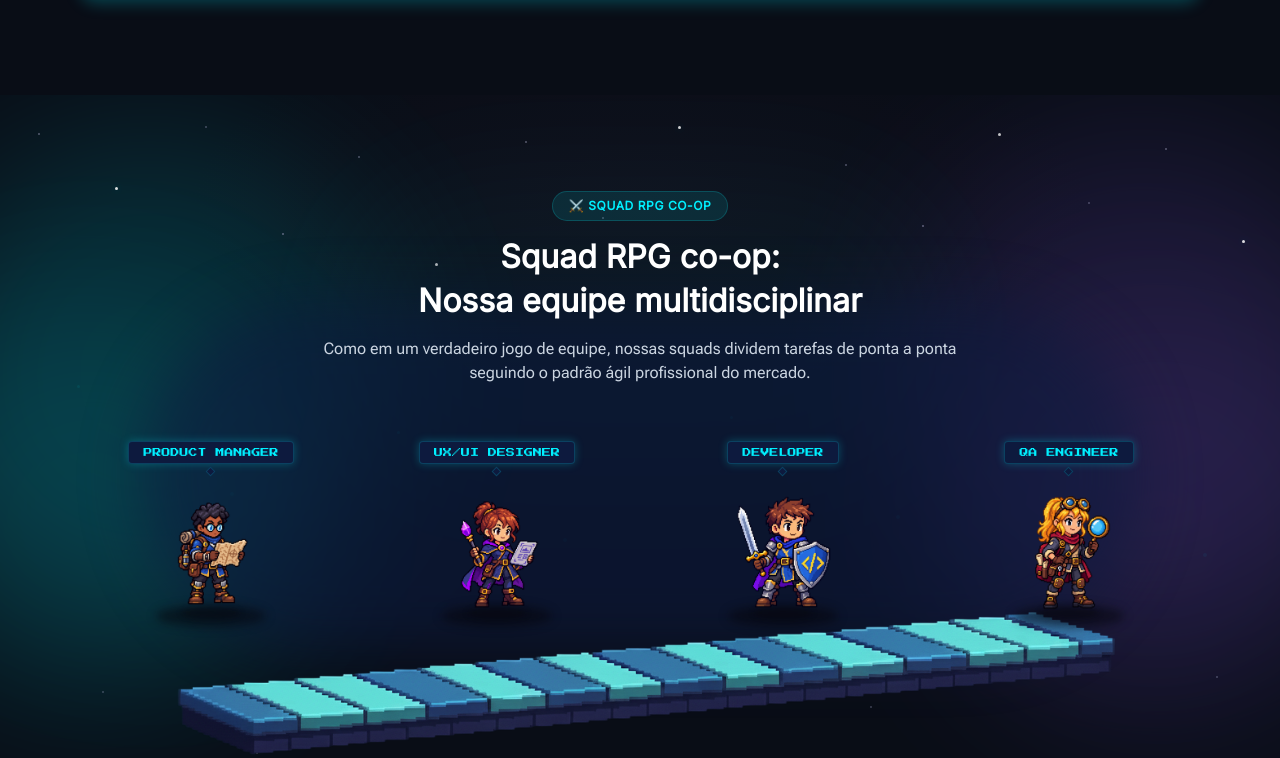
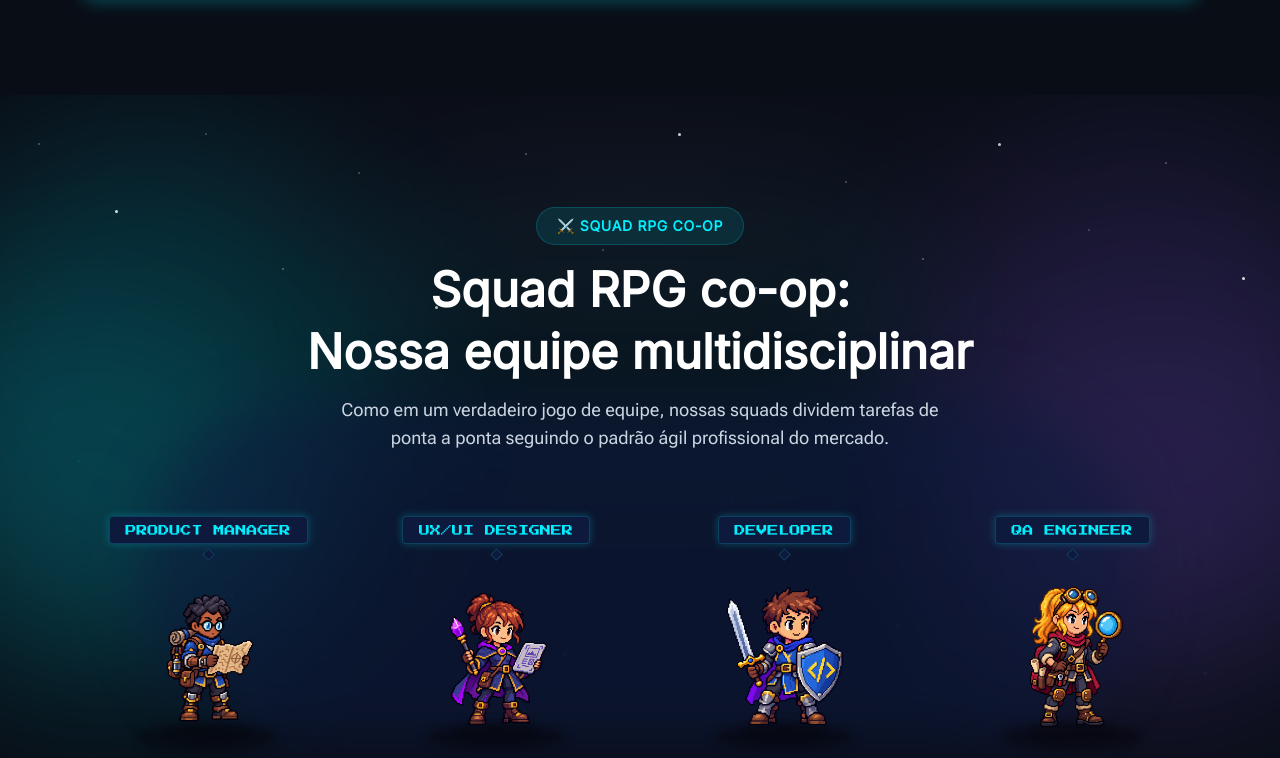
Before and after one commit to ANDERSONGUASSU/devlevelup, a React (Vite) app: page / in a window 1280 px wide. Shown: the part 2892-3650 px from the top of the page. Built offline with nearby package versions, Linux system fonts and the light colour scheme; a web font is replaced by a local one.

Commit message:
feat(squad): aumenta texto, personagens e plataforma da seção

```diff
--- a/src/components/squad/SquadCard.tsx
+++ b/src/components/squad/SquadCard.tsx
@@ -9,28 +9,28 @@ interface SquadCardProps {
 export function SquadCard({ role, className }: SquadCardProps) {
   return (
     <div className={cn('flex flex-col items-center', className)}>
-      <div className="flex flex-col items-center gap-1">
-        <span className="flex h-[23px] items-center justify-center whitespace-nowrap rounded border border-arcade-cyan-badge-border bg-arcade-level px-3.5 font-pixel text-[9px] leading-none text-arcade-cyan shadow-arcade-glow">
+      <div className="flex flex-col items-center gap-1.5">
+        <span className="flex h-[28px] items-center justify-center whitespace-nowrap rounded border border-arcade-cyan-badge-border bg-arcade-level px-4 font-pixel text-[11px] leading-none text-arcade-cyan shadow-arcade-glow">
           {role.label}
         </span>
         <span
           aria-hidden="true"
-          className="size-[7px] rotate-45 border border-arcade-cyan-badge-border bg-arcade-level"
+          className="size-[9px] rotate-45 border border-arcade-cyan-badge-border bg-arcade-level"
         />
       </div>
-      <div className="relative mt-3">
+      <div className="relative mt-4">
         <img
           src={role.image}
           alt={role.name}
-          className="size-32 object-contain"
+          className="size-40 object-contain"
         />
         <div
           aria-hidden="true"
-          className="absolute -bottom-3 left-1/2 h-[22px] w-[110px] -translate-x-1/2 rounded-[50%] bg-arcade-950/55 blur-[5px]"
+          className="absolute -bottom-4 left-1/2 h-[28px] w-[140px] -translate-x-1/2 rounded-[50%] bg-arcade-950/55 blur-[5px]"
         />
         <div
           aria-hidden="true"
-          className="absolute -bottom-1 left-1/2 h-3 w-[60px] -translate-x-1/2 rounded-[50%] bg-arcade-950/35 blur-[2.5px]"
+          className="absolute -bottom-1.5 left-1/2 h-4 w-[80px] -translate-x-1/2 rounded-[50%] bg-arcade-950/35 blur-[2.5px]"
         />
       </div>
     </div>
--- a/src/components/ui/SectionHeader.tsx
+++ b/src/components/ui/SectionHeader.tsx
@@ -5,6 +5,7 @@ interface SectionHeaderProps {
   subtitle?: string
   title?: string
   description?: string
+  size?: 'md' | 'lg'
   className?: string
 }
 
@@ -13,29 +14,56 @@ export function SectionHeader({
   subtitle,
   title,
   description,
+  size = 'md',
   className,
 }: SectionHeaderProps) {
+  const isLg = size === 'lg'
+
   return (
     <div className={cn('flex flex-col items-center gap-4', className)}>
       {badge && (
-        <span className="rounded-full border border-arcade-cyan-badge-border bg-arcade-cyan-badge px-4 py-1.5 font-inter text-xs font-semibold uppercase tracking-wider text-arcade-cyan">
+        <span
+          className={cn(
+            'rounded-full border border-arcade-cyan-badge-border bg-arcade-cyan-badge font-inter font-semibold uppercase tracking-wider text-arcade-cyan',
+            isLg ? 'px-5 py-2 text-sm' : 'px-4 py-1.5 text-xs',
+          )}
+        >
           {badge}
         </span>
       )}
       <div className="flex flex-col items-center gap-1">
         {subtitle && (
-          <p className="font-inter text-2xl font-bold leading-10 text-arcade-white sm:text-3xl lg:text-[32px]">
+          <p
+            className={cn(
+              'font-inter font-bold text-arcade-white',
+              isLg
+                ? 'text-3xl leading-[1.2] sm:text-4xl lg:text-5xl'
+                : 'text-2xl leading-10 sm:text-3xl lg:text-[32px]',
+            )}
+          >
             {subtitle}
           </p>
         )}
         {title && (
-          <h2 className="font-inter text-2xl font-bold leading-10 text-arcade-white sm:text-3xl lg:text-[32px]">
+          <h2
+            className={cn(
+              'font-inter font-bold text-arcade-white',
+              isLg
+                ? 'text-3xl leading-[1.2] sm:text-4xl lg:text-5xl'
+                : 'text-2xl leading-10 sm:text-3xl lg:text-[32px]',
+            )}
+          >
             {title}
           </h2>
         )}
       </div>
       {description && (
-        <p className="max-w-160 text-center font-roboto-flex text-base font-medium leading-6 text-arcade-footer-text">
+        <p
+          className={cn(
+            'max-w-160 text-center font-roboto-flex font-medium leading-6 text-arcade-footer-text',
+            isLg ? 'text-lg' : 'text-base',
+          )}
+        >
           {description}
         </p>
       )}
--- a/src/sections/Squad.tsx
+++ b/src/sections/Squad.tsx
@@ -13,7 +13,7 @@ export function Squad({ className }: SquadProps) {
     <section
       id="squads"
       className={cn(
-        'relative flex flex-col items-center gap-14 overflow-hidden bg-arcade-footer px-6 py-16 lg:px-20 lg:py-24',
+        'relative flex flex-col items-center gap-16 overflow-hidden bg-arcade-footer px-6 py-20 lg:px-20 lg:py-28',
         className,
       )}
     >
@@ -54,11 +54,12 @@ export function Squad({ className }: SquadProps) {
         subtitle={squadCopy.subtitle}
         title={squadCopy.title}
         description={squadCopy.description}
+        size="lg"
         className="relative z-10"
       />
 
       <div className="relative z-10 flex w-full max-w-300 flex-col items-center">
-        <div className="relative z-10 grid w-full grid-cols-2 gap-6 lg:grid-cols-4">
+        <div className="relative z-10 grid w-full grid-cols-2 gap-8 lg:grid-cols-4">
           {squadCopy.roles.map((role) => (
             <SquadCard key={role.label} role={role} />
           ))}
@@ -67,7 +68,7 @@ export function Squad({ className }: SquadProps) {
           src="/images/avatar-squad/pixel_plataform.png"
           alt=""
           aria-hidden="true"
-          className="pointer-events-none -mt-3 h-40 w-full object-cover object-center"
+          className="pointer-events-none -mt-4 h-56 w-full object-cover object-center"
         />
       </div>
 
```
